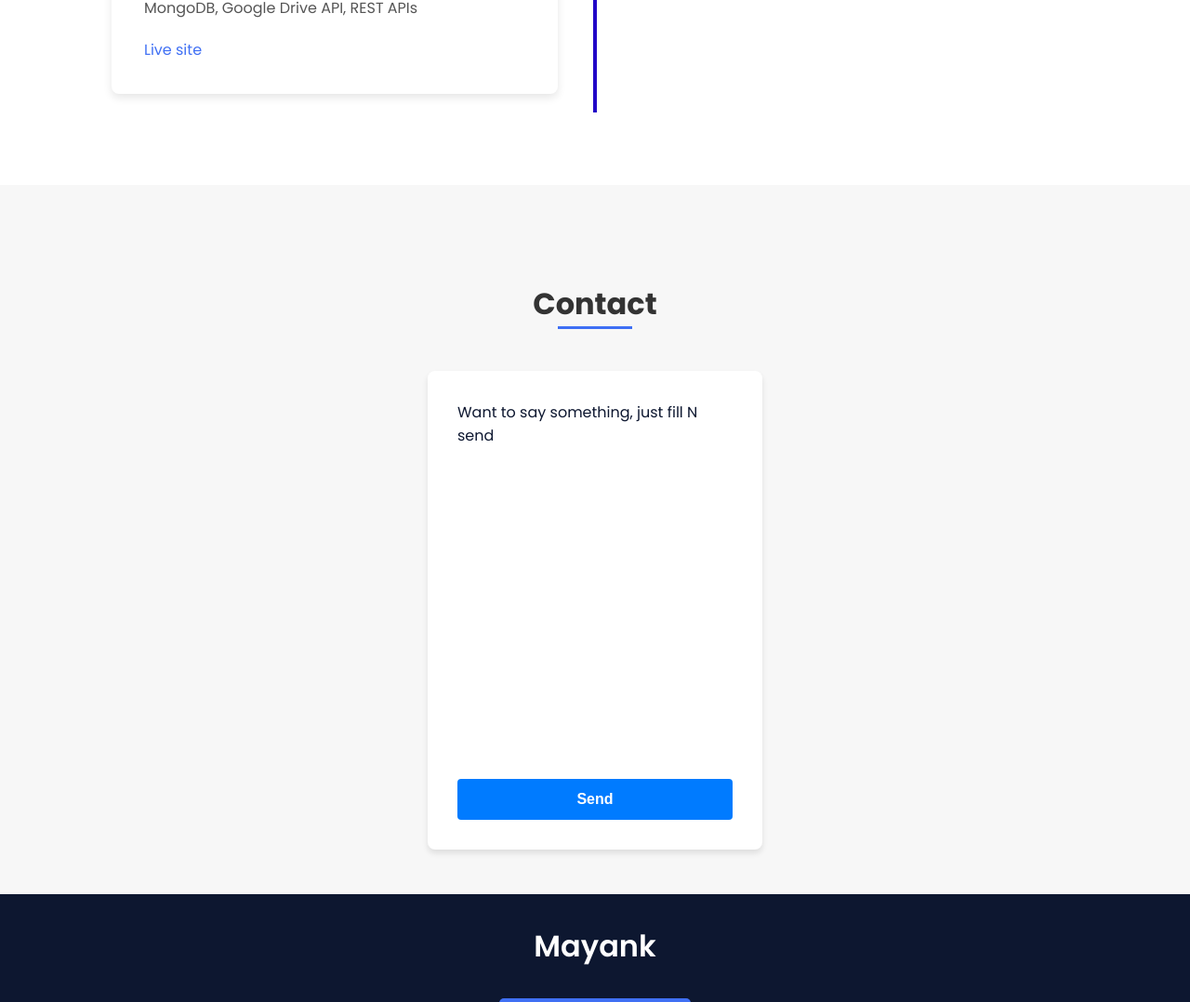
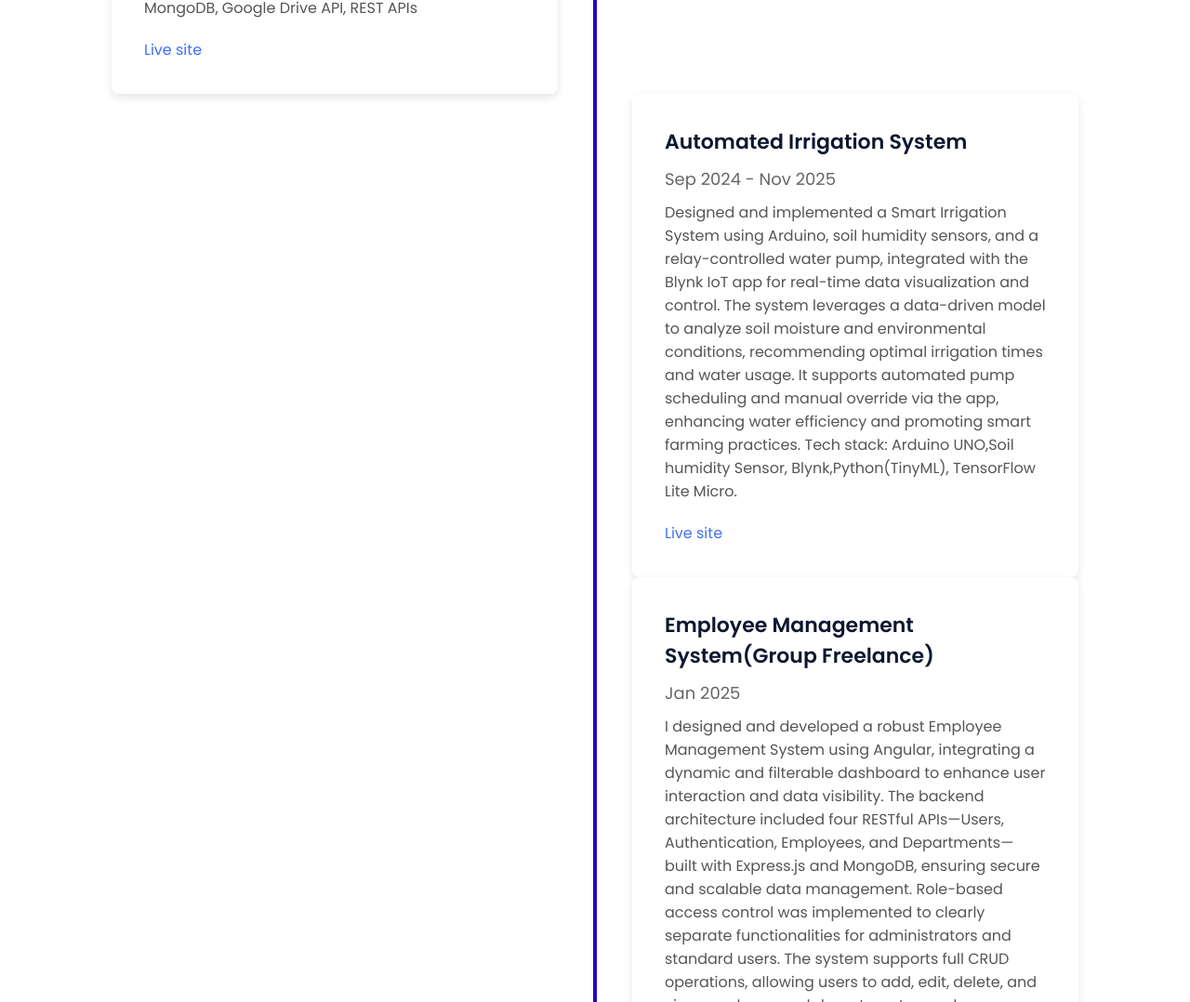
Before and after one commit to stark2602/Portfolio, a plain HTML site: page index.html in a window 1280 px wide. Shown: the part 9204-10282 px from the top of the page at 93% size. Drawn offline with nearby package versions, Linux system fonts and the light colour scheme.

Commit message:
Update index.html

```diff
--- a/index.html
+++ b/index.html
@@ -578,11 +578,45 @@ visibility conditions.
                           <div class="card-body">
                             <h5 class="card-title"> Bloom Care
                             </h5>
-                            <h6 class="card-subtitle">May 2024 - July 2024                            </h6>
+                            <h6 class="card-subtitle">Nov 2024 - Dec 2025                           </h6>
                             <p class="card-text">
                                Designed and developed BloomCare, a role-based healthcare platform using Angular, featuring the CURA chatbot (100+ queries), patient record management, secure PDF report handling via Google Drive API, and advanced location-based search for doctors, labs, and hospitals. Built a dynamic, filterable dashboard and architected four RESTful APIs (users, authentication, doctors, labs, hospitals) with complete role separation for admins and users.
 
                                 Tech stack: Angular, Express, MongoDB, Google Drive API, REST APIs
+                            </p>
+                            <div class="bottom">
+
+                              <a href="https://bloom-vd41.vercel.app/home">Live site</a>
+                            </div>
+                          </div>
+                        </section>
+                      </div>
+                    <div class="row row-2">
+                        <section class="card">
+                          <div class="card-body">
+                            <h5 class="card-title"> Automated Irrigation System
+                            </h5>
+                            <h6 class="card-subtitle">Sep 2024 - Nov 2025                           </h6>
+                            <p class="card-text">
+                                Designed and implemented a Smart Irrigation System using Arduino, soil humidity sensors, and a relay-controlled water pump, integrated with the Blynk IoT app for real-time data visualization and control. The system leverages a data-driven model to analyze soil moisture and environmental conditions, recommending optimal irrigation times and water usage. It supports automated pump scheduling and manual override via the app, enhancing water efficiency and promoting smart farming practices.
+                                Tech stack: Arduino UNO,Soil humidity Sensor, Blynk,Python(TinyML), TensorFlow Lite Micro.
+                            </p>
+                            <div class="bottom">
+
+                              <a href="https://bloom-vd41.vercel.app/home">Live site</a>
+                            </div>
+                          </div>
+                        </section>
+                      </div>
+                    <div class="row row-2">
+                        <section class="card">
+                          <div class="card-body">
+                            <h5 class="card-title"> Employee Management System(Group Freelance)
+                            </h5>
+                            <h6 class="card-subtitle">Jan 2025                          </h6>
+                            <p class="card-text">
+                                I designed and developed a robust Employee Management System using Angular, integrating a dynamic and filterable dashboard to enhance user interaction and data visibility. The backend architecture included four RESTful APIs—Users, Authentication, Employees, and Departments—built with Express.js and MongoDB, ensuring secure and scalable data management. Role-based access control was implemented to clearly separate functionalities for administrators and standard users. The system supports full CRUD operations, allowing users to add, edit, delete, and view employee and department records seamlessly. Additionally, I incorporated secure login and registration features, along with an interactive chatbot guide to assist users in navigating the platform and understanding its functionalities. This project demonstrates end-to-end development skills across the full stack, with a focus on usability, security, and modular architecture.\
+
                             </p>
                             <div class="bottom">
 
```
